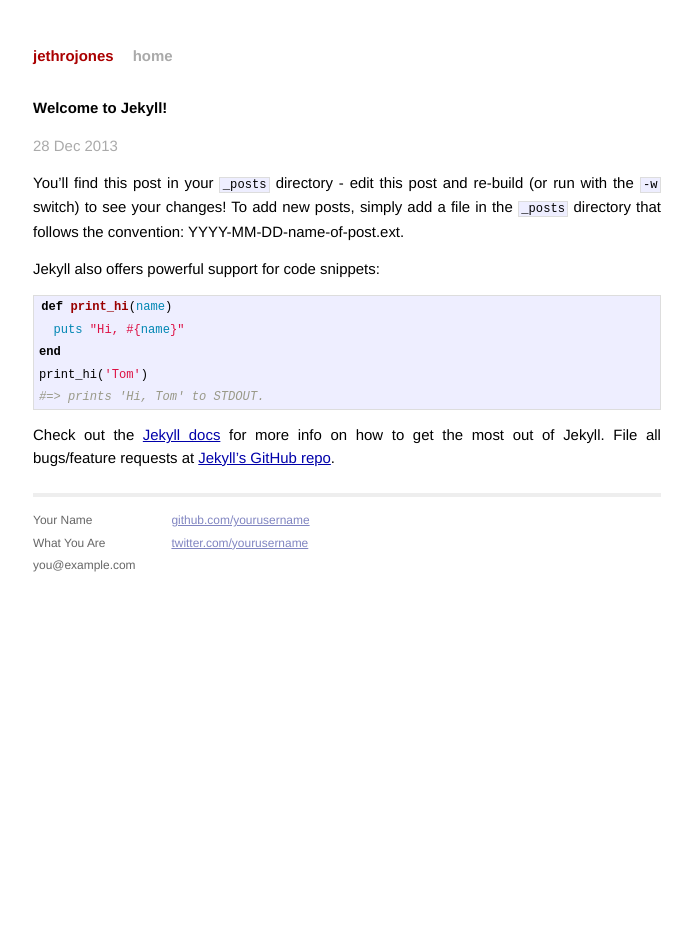
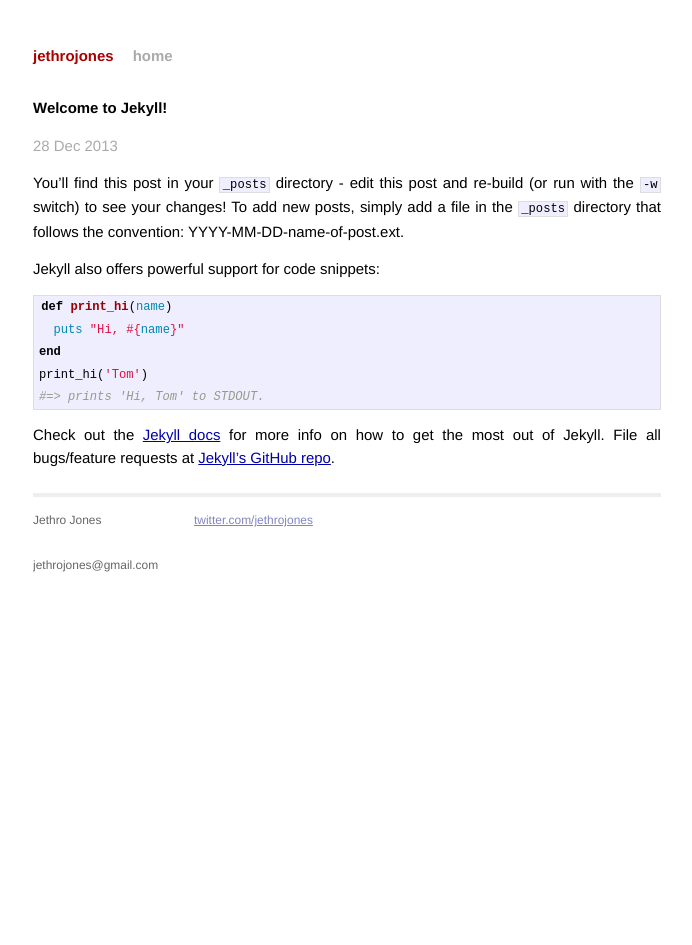
Before and after one commit to jethrojones/jethrojones.github.io, a Jekyll site: the page built from _posts/2013-12-28-welcome-to-jekyll.markdown, in a window 1280 px wide. Shown: the whole page, without its empty margins (293-985 px from the left). Built offline with Jekyll 4.4.1, drawn with Linux system fonts in a browser that asks for light colours; Markdown is read by kramdown in place of the engine named in the settings.

Commit message:
Updated default.html

```diff
--- a/_layouts/default.html
+++ b/_layouts/default.html
@@ -26,15 +26,14 @@
           <div class="footer">
             <div class="contact">
               <p>
-                Your Name<br />
-                What You Are<br />
-                you@example.com
+                Jethro Jones<br />
+                <br />
+                jethrojones@gmail.com
               </p>
             </div>
             <div class="contact">
               <p>
-                <a href="https://github.com/yourusername">github.com/yourusername</a><br />
-                <a href="https://twitter.com/yourusername">twitter.com/yourusername</a><br />
+                <a href="https://twitter.com/jethrojones">twitter.com/jethrojones</a><br />
               </p>
             </div>
           </div>
```
